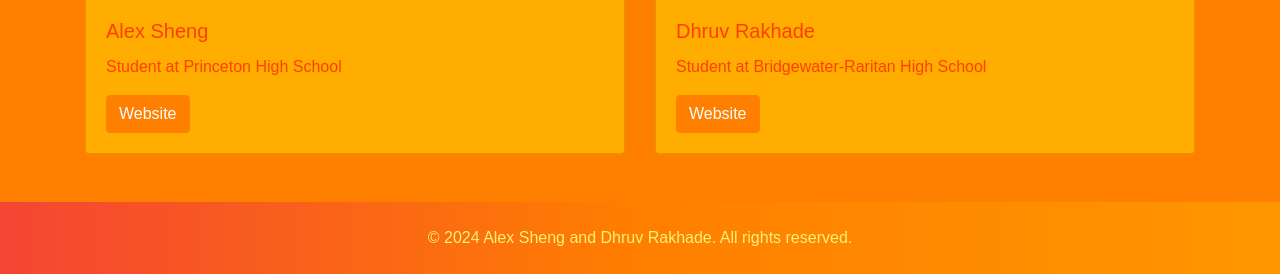
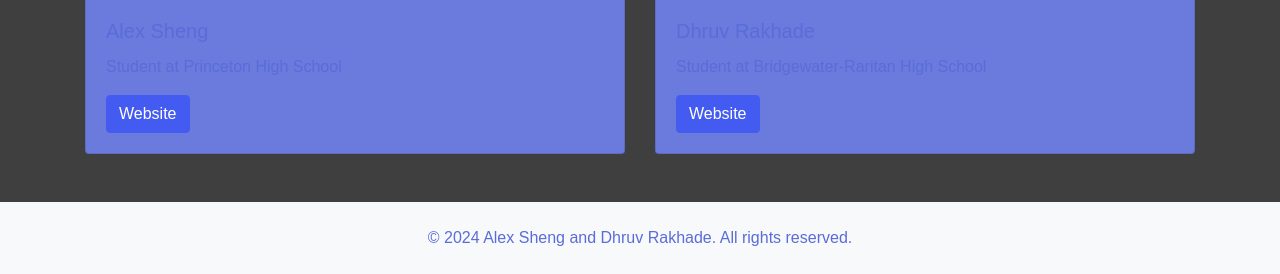
Before and after one commit to intrepidbird/phaze, a Flask app: page / in a window 1280 px wide. Shown: the part 872-1146 px from the top of the page. Run offline with Flask 3, Linux system fonts and the light colour scheme; some libraries are stand-ins or nearby versions; some web fonts are replaced.

Commit message:
Update index.html

```diff
--- a/templates/index.html
+++ b/templates/index.html
@@ -15,19 +15,19 @@
         /* Global styles */
         body {
 	    font-family: "Radio Canada Big", sans-serif;
-            background-color: #ff7f00; /* Set body background color */
-            color: #fff176; /* Set text color */
+            background-color: #848484; /* Set body background color */
+            color: #5a6cd9; /* Set text color */
         }
 
         /* Navbar styles */
         .navbar {
 	    font-family: "Radio Canada Big", sans-serif;
-            background: linear-gradient(to right, #f44533, #ff7f00, #ff9600); /* Gradient background */
+            background: #848484
             animation: fadeInDown 1s ease; /* Navbar animation */
         }
 
         .navbar-light .navbar-nav .nav-link {
-            color: #fff176; /* Set navbar link color */
+            color: #5a6cd9; /* Set navbar link color */
         }
 
         .navbar-light .navbar-nav .nav-link:hover {
@@ -60,8 +60,8 @@
 
         /* Footer */
         footer {
-            background-color: #f8f9fa; /* Set footer background color */
-            color: #212529; /* Set footer text color */
+            background-color: #848484; /* Set footer background color */
+            color: #5a6cd9; /* Set footer text color */
         }
 
         /* Animation */
@@ -78,14 +78,14 @@
 
         /* Team section background */
         #team {
-            background-color: #ff7f00; /* Set team section background color to orange */
+            background-color: #3f3f3f; /* Set team section background color to orange */
         }
 
         /* Footer */
         footer {
 	    font-family: "Radio Canada Big", sans-serif;
-            background: linear-gradient(to right, #f44533, #ff7f00, #ff9600); /* Gradient background */
-            color: #fff176; /* Set footer text color */
+            background: #848484
+            color: #5a6cd9; /* Set footer text color */
         }
 
         h1 {
@@ -94,35 +94,35 @@
 
 	/* Button styles */
 	.btn-primary {
-	    background-color: #ff7f00; /* Set button background color to orange */
-	    border-color: #ff7f00; /* Set button border color to orange */
+	    background-color: #435bf0; /* Set button background color to orange */
+	    border-color: #435bf0; /* Set button border color to orange */
 	}
 
 	.btn-primary:hover {
-	    background-color: #ff9600; /* Set button background color on hover to a lighter shade of orange */
-	    border-color: #ff9600; /* Set button border color on hover to a lighter shade of orange */
+	    background-color: #8a97e4; /* Set button background color on hover to a lighter shade of orange */
+	    border-color: #8a97e4; /* Set button border color on hover to a lighter shade of orange */
 	}
 	.button-primary.active {
-	    background-color: orange; /* Color after click */
+	    background-color: rgb(0, 128, 255); /* Color after click */
 	    color: white;
 	}
 
 	/* Card styles */
 	.card {
-	    background-color: #ffad00ff; /* Set card background color to #ffad00ff */
+	    background-color: #6a7add; /* Set card background color to #ffad00ff */
 	}
 
         .card-title,
         .card-text {
-            color: #ff4000; /* Set card title and text color to #ff4000 */
+            color: #5a6cd9; /* Set card title and text color to #ff4000 */
         }
 
         .navbar .navbar-brand {
-            color: #fff176 !important;
+            color: #5a6cd9 !important;
         }
 
 	.button-primary:active {
-	  background-color: orange !important;
+	  background-color: rgb(0, 128, 255) !important;
 	}
     </style>
 </head>
@@ -130,7 +130,7 @@
 
        <!-- Navbar (sit on top) -->
     <nav class="navbar navbar-expand-lg navbar-light">
-        <a class="navbar-brand" href="/">Blaze</a>
+        <a class="navbar-brand" href="/">Phaze</a>
         <!-- Toggle button for small screens -->
         <button class="navbar-toggler" type="button" data-toggle="collapse" data-target="#navbarNav" aria-controls="navbarNav" aria-expanded="false" aria-label="Toggle navigation">
             <span class="navbar-toggler-icon"></span>
@@ -184,7 +184,7 @@
     <section id="main-content" class="container mt-5">
         <div class="row">
             <div class="col-md-6">
-                <img src="static/blaze.png" alt="" class="img-fluid">
+                <img src="static/phaze.png" alt="" class="img-fluid">
             </div>
             <div class="col-md-6">
                 <h2>Phaze</h2>
```
